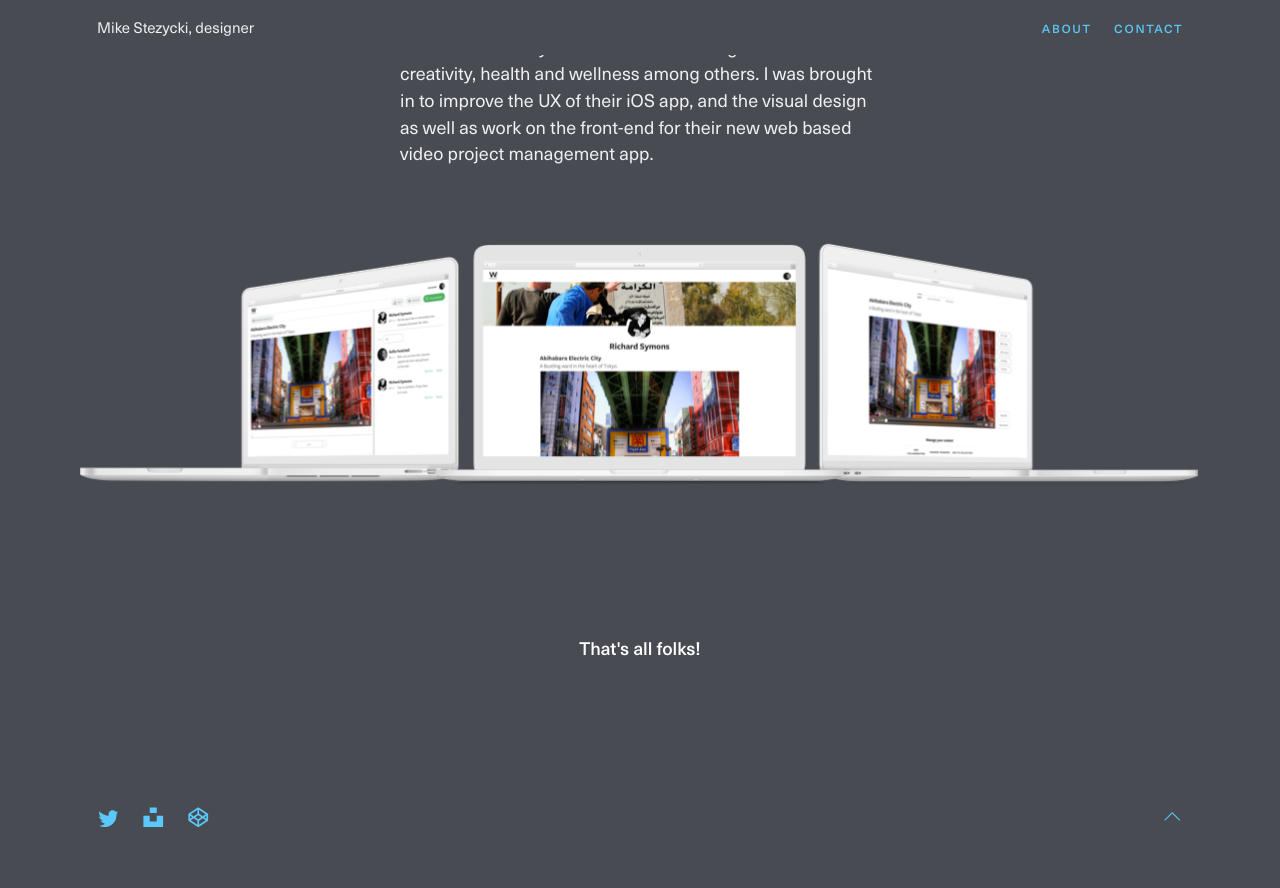
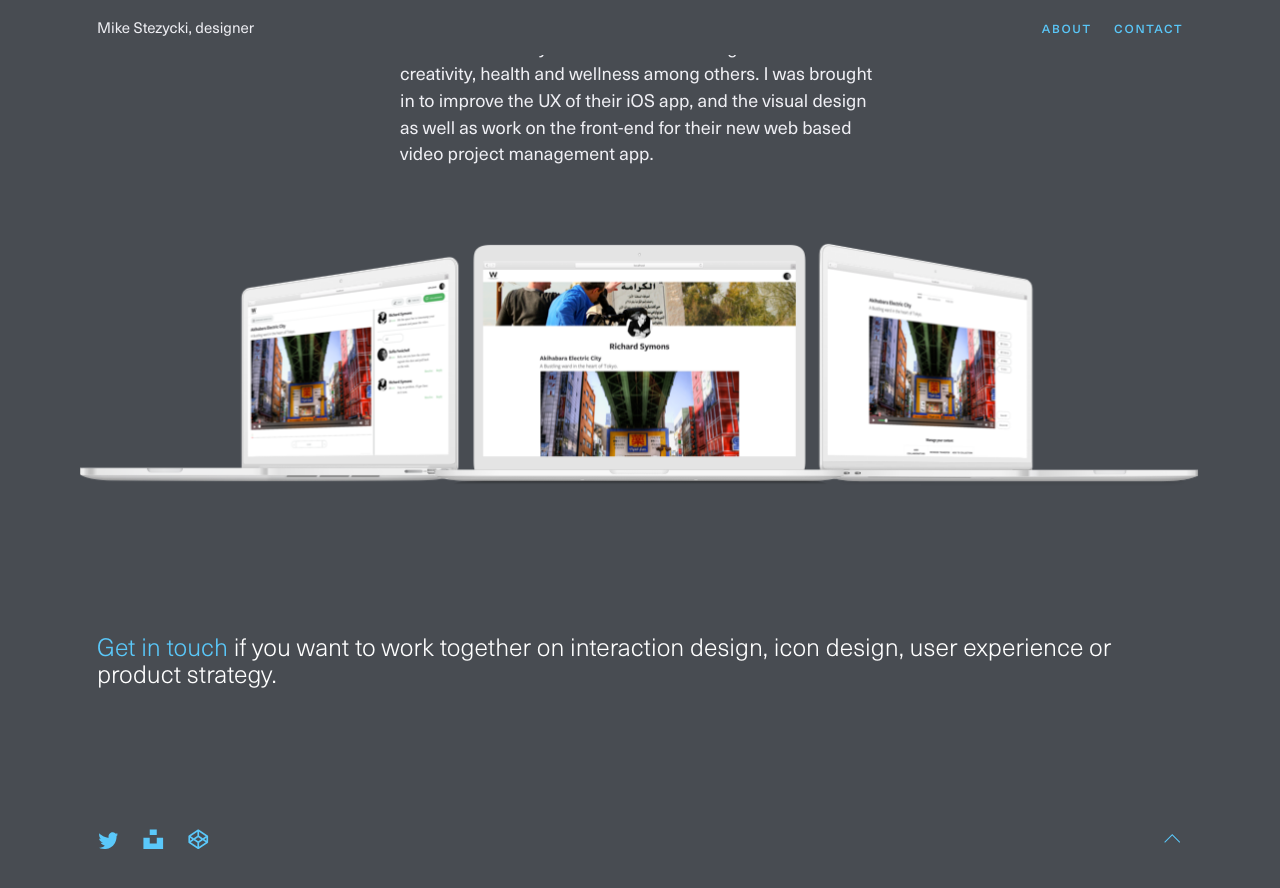
Before and after one commit to mr-stezz/mr-stezz.github.io, a Jekyll site: the page built from index.html, in a window 1280 px wide and 900 px high, scrolled down 7819 px. Shown: the top 888 px of the window. Built offline with Jekyll 4.4.1, drawn with Linux system fonts in a browser that asks for light colours.

Commit message:
Add outro

```diff
--- a/index.html
+++ b/index.html
@@ -48,5 +48,5 @@ title: Home
   </figure>
 </section>
 <section class="u--m-bottom--huge">
-  <h2 class="heading  no-spacing  page-title">That's all folks!</h2>
+  <h2 class="heading gamma w--300 no-spacing"><label for="toggle-checkbox" class="toggle-label" title="Drop me a line.">Get in touch</label> if you want to work together on interaction design, icon design, user experience or product strategy.</h2>
 </section>
```
